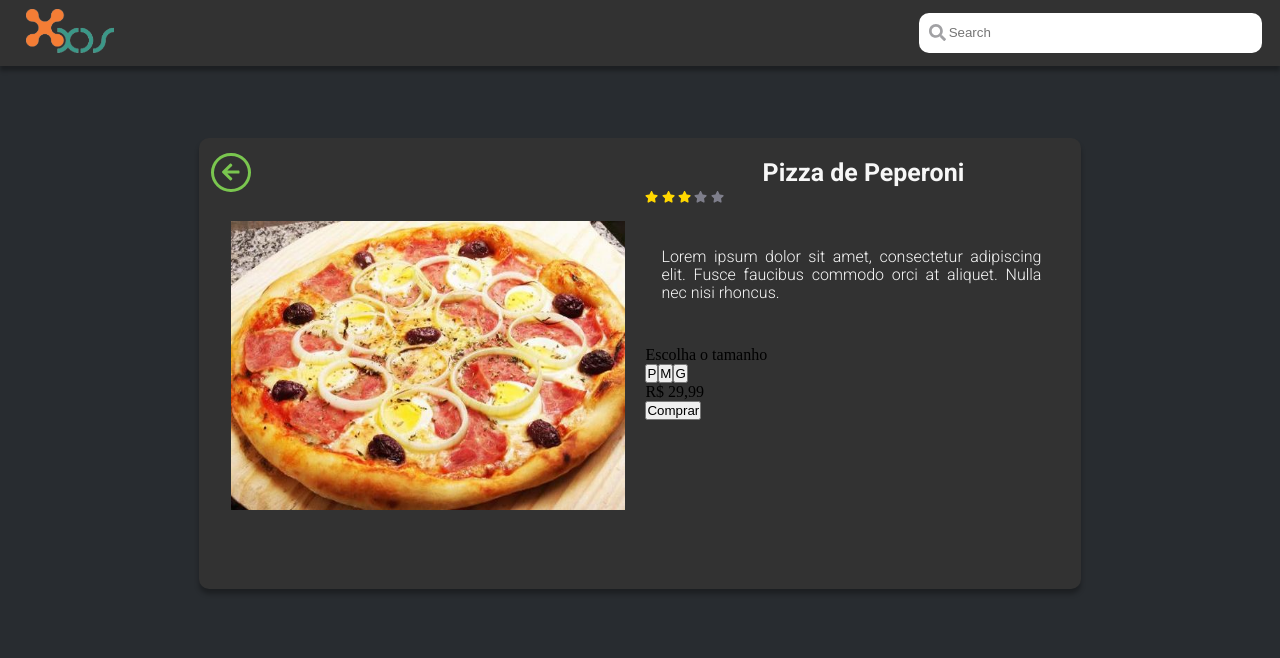
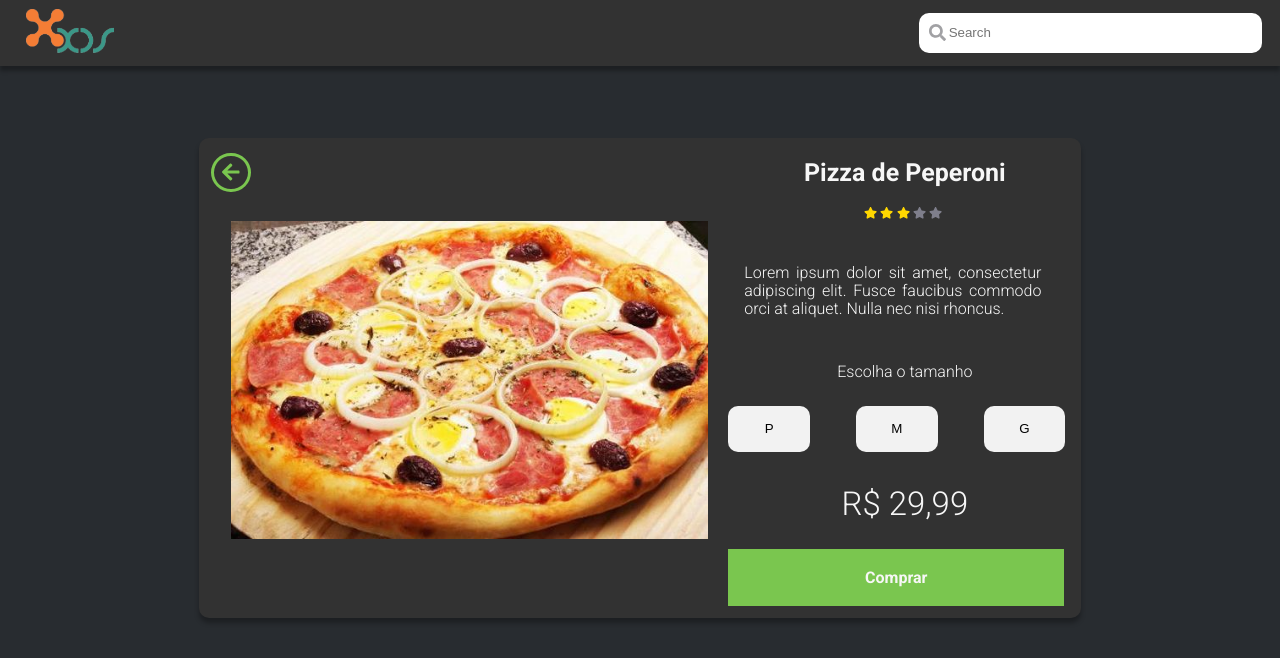
Before and after one commit to viniciusBotelho625/Pizzaria-XDS, a React (Create React App) app: page / in a window 1280 px wide. Shown: the top 658 px of the page. Built offline with nearby package versions, Linux system fonts and the light colour scheme.

Commit message:
Estilização da tela "Detalhe do Pedido"

```diff
--- a/src/components/CardDetail.tsx
+++ b/src/components/CardDetail.tsx
@@ -7,7 +7,7 @@ import pizzaImg from '../assets/pizza.jpg';
 
 export function CardDetail() {
     return(
-        <div className={styles.CardDetail}>
+        <div className={styles.cardDetail}>
             <div className={styles.cardDetailImage}>
                 <button type="button">
                     <span>
@@ -18,7 +18,8 @@ export function CardDetail() {
                     <img src={pizzaImg} alt="Imagem do pedido"/>
                 </figure>
             </div>
-            <div className={styles.CardDetailInformation}>
+            <div className={styles.cardDetailInformation}>
+                <div className={styles.cardDetailAvaliation}>
                     <p className={styles.title}>Pizza de Peperoni</p>
                     <span>
                         <FontAwesomeIcon icon={faStar}/>
@@ -35,18 +36,21 @@ export function CardDetail() {
                     <span>
                         <FontAwesomeIcon icon={faStar}/>
                     </span>
+                </div>
                 <p className={styles.description}>Lorem ipsum dolor sit amet, consectetur adipiscing elit.
                 Fusce faucibus commodo orci at aliquet. Nulla nec nisi rhoncus.</p>
-                <div className={styles.orderSize}>
+                <div className={styles.order}>
                     <p>Escolha o tamanho</p>
+                    <div className={styles.orderOptionsSize}>
                         <button type="button">P</button>
                         <button type="button">M</button>
                         <button type="button">G</button>
                     </div>
+                </div>
                 <div className={styles.orderPrice}>
                     <p>R$ 29,99</p>
                 </div>
-                <button type="submit">Comprar</button>
+                <button type="submit" className={styles.buttonPay}>Comprar</button>
             </div>
         </div>
     );
--- a/src/styles/components/CardDetail.module.css
+++ b/src/styles/components/CardDetail.module.css
@@ -1,11 +1,20 @@
-.CardDetail {
+p {
+    font-family: roboto;
+    color: var(--white)
+}
+
+.cardDetail {
     background-color: var(--graphite);
     width: 55.18rem;
-    height: 28.18rem;
+    height: 30rem;
     margin: 4.5rem auto;
     border-radius: 10px;
     box-shadow: 0px 5px 5px 0px rgba(0, 0, 0, 0.3);
     display: flex;
+}
+
+.cardDetailImage {
+    width: 60%;
 }
 
 .cardDetailImage button {
@@ -31,40 +40,96 @@
 }
 
 .cardDetailImage figure img {
-    width: 27.93rem;
-    height: 19.43rem;
+    width: 100%;
+    height: 100%;
     padding: 1.37rem 1.25rem 0rem 2rem ;
 }
 
-.CardDetailInformation .title {
-    color: var(--white);
-    font-weight: bold;
-    font-family: roboto;
-    font-size: 1.56rem;
-    text-align: center;
-    margin-top: 1.25rem;
+.cardDetailInformation{
+    width: 40%;
 }
 
-.CardDetailInformation span {
+.cardDetailAvaliation {
+    text-align: center;
+}
+
+.cardDetailInformation .cardDetailAvaliation .title {
+    font-weight: bold;
+    font-size: 1.56rem;
+    margin: 1.25rem 0rem 1rem 0rem;
+}
+
+.cardDetailInformation .cardDetailAvaliation span {
     font-size: 0.73rem;
     color: var(--gray);
     margin-right: 0.2rem;
+    cursor: pointer;
 }
 
-.CardDetailInformation span:active, span:hover {
+.cardDetailInformation .cardDetailAvaliation span:hover {
     color: gold;
 }
 
-.CardDetailInformation span:nth-child(-n+4) {
+.cardDetailInformation .cardDetailAvaliation span:nth-child(-n+4) {
     color: gold;
 }
 
-.CardDetailInformation .description {
-    font-family: roboto;
-    color: var(--white);
+.cardDetailInformation .description {
     font-weight: 400;
     font-size: 1rem;
     line-height: 1.12rem;
     text-align: justify;
     margin: 2.68rem 2.5rem 2.75rem 1rem;
 }
+
+.cardDetailInformation .order p{
+    font-size: 1rem;
+    font-weight: 400;
+    margin-bottom: 1.56rem;
+    text-align: center;
+}
+
+.cardDetailInformation .orderOptionsSize {
+    display: flex;
+    justify-content: space-between;
+    margin-right: 1rem;
+}
+
+.cardDetailInformation .orderOptionsSize button {
+    border: none;
+    border-radius: 10px;
+    width: 5.12rem;
+    height: 2.93rem;
+    background-color: var(--buttonPay);
+    cursor: pointer;
+}
+
+.cardDetailInformation .orderOptionsSize button:hover {
+    background-color: var(--green);
+    transition: 0.3s;
+    color: var(--white)
+}
+
+.cardDetailInformation .orderPrice {
+    font-size: 2.06rem;
+    margin: 2rem 0 1.6rem 0;
+    text-align: center;
+}
+
+.cardDetailInformation .buttonPay {
+    background: var(--green);
+    width: 21rem;
+    border: none;
+    padding: 1.2rem 0rem;
+    margin-right: 1rem;
+    color: var(--white);
+    font-family: roboto;
+    font-size: 1rem;
+    font-weight: 700;
+    cursor: pointer;
+}
+
+.cardDetailInformation .buttonPay:hover {
+     background: var(--buttonDark);
+     transition: 0.6s;
+}
--- a/src/styles/globalStyled.css
+++ b/src/styles/globalStyled.css
@@ -27,4 +27,5 @@ html {
     --title: #F5F5F5;
     --border: #7E7E8B;
     --gray: #7E7E8B;
+    --buttonPay: #F2F2F2;
 }
```
Lines whose indentation alone changed are shown as unchanged.
